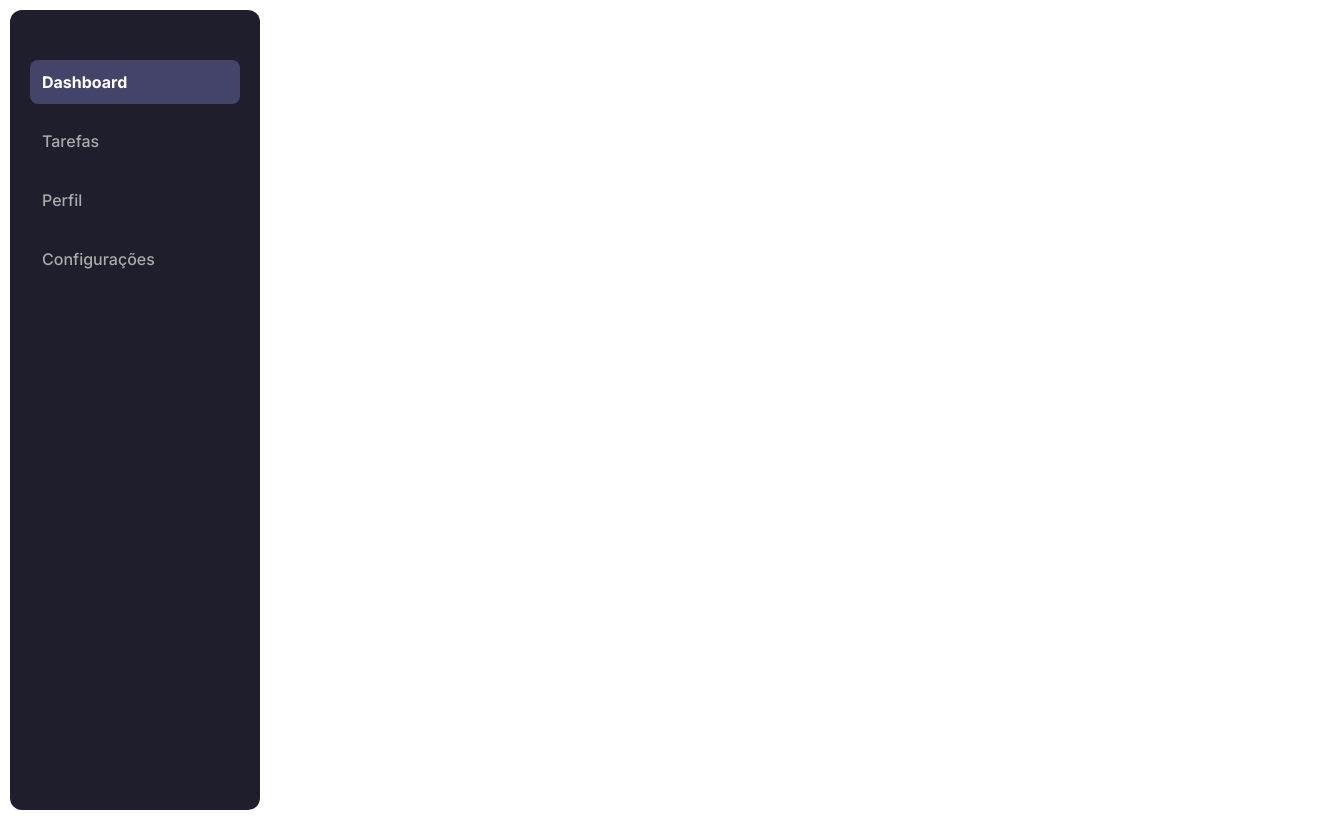
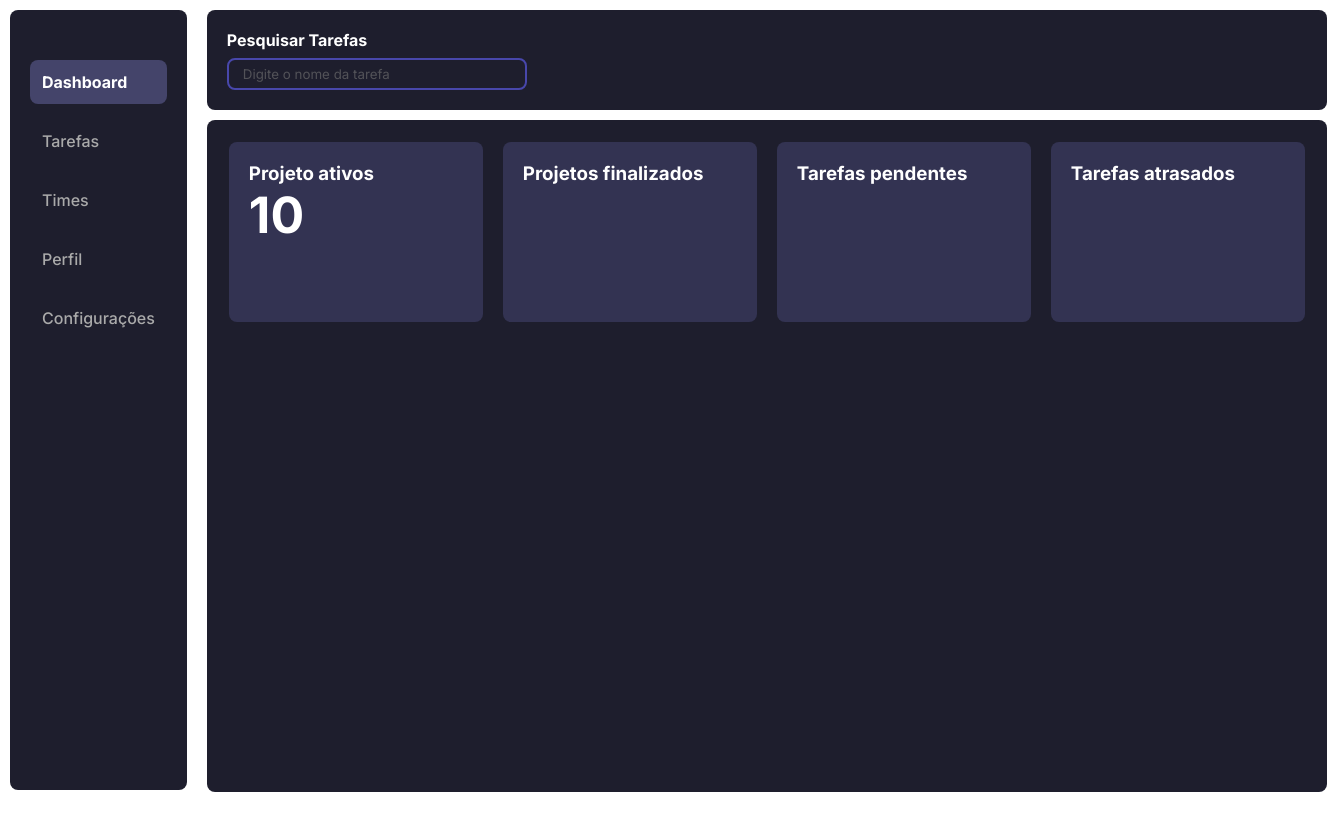
Before and after one commit to felipeLima29/team-task-manager, a React app in the folder frontend/: page /dashboard in a window 1280 px wide. Shown: the whole page, 1337 px wide, since content can reach past the window. Built offline with nearby package versions, Linux system fonts and the light colour scheme; no server answers; the HTML template or start-up script is replaced by a standard one.

Commit message:
feat(dashboard-page): adiciona cards com informacoes

```diff
--- a/frontend/src/components/Sidebar/Sidebar.jsx
+++ b/frontend/src/components/Sidebar/Sidebar.jsx
@@ -29,6 +29,14 @@ export default function Sidebar() {
                 </NavLink>
 
                 <NavLink
+                    to="/teams"
+                    className={({ isActive }) => isActive ? styles.active : ''
+                    }
+                >
+                    Times
+                </NavLink>
+
+                <NavLink
                     to="/profile"
                     className={({ isActive }) => isActive ? styles.active : ''
                     }
--- a/frontend/src/components/Sidebar/Sidebar.module.css
+++ b/frontend/src/components/Sidebar/Sidebar.module.css
@@ -4,11 +4,11 @@
   flex-direction: column;
   gap: 10px;
   width: 250px;
-  min-height: 100vh;
+  min-height: 90vh;
   background-color: #1e1e2d;
   color: white;
   padding: 20px;
-  border-radius: 12px;
+  border-radius: 8px;
   margin: 10px 10px 10px 10px;
   font-family: var(--font-primary);
 }
--- /dev/null
+++ b/frontend/src/components/StatCard/StatCard.jsx
@@ -0,0 +1,16 @@
+import styles from './StatCard.module.css';
+
+export default function Card({ tittle, description }) {
+
+    return (
+
+        <div className={styles.card}>
+
+            <h3 className={styles.tittle}>{tittle}</h3>
+
+            <p>{description}</p>
+
+        </div>
+
+    )
+}
--- /dev/null
+++ b/frontend/src/components/StatCard/StatCard.module.css
@@ -0,0 +1,28 @@
+.card {
+    display: flex;
+    background-color: #333352;
+    width: 100vh;
+    height: 180px;
+    flex-direction: column;
+    border-radius: 8px;
+    padding: 20px;
+    margin: 10px 10px 10px 10px;
+}
+
+h3 {
+    color: white;
+}
+
+.details {
+    display: flex;
+    flex-direction: column;
+    gap: 10px;
+
+}
+
+p {
+    color: white;
+    font-size: 50px;
+    font-family: var(--font-primary);
+    font-weight: var(--font-bold);
+}
--- a/frontend/src/layouts/DashboardLayout.module.css
+++ b/frontend/src/layouts/DashboardLayout.module.css
@@ -6,5 +6,5 @@
 
 .main {
   flex: 1;
-  padding: 20px;
+
 }
--- a/frontend/src/pages/Dashboard/Dashboard.jsx
+++ b/frontend/src/pages/Dashboard/Dashboard.jsx
@@ -1,3 +1,5 @@
+import StatCard from '../../components/StatCard/StatCard';
+import Input from '../../components/Input/Input';
 import styles from './Dashboard.module.css';
 
 export default function Dashboard() {
@@ -7,7 +9,38 @@ export default function Dashboard() {
 
         <div className={styles.dashboard}>
 
+            <div className={styles.search}>
 
+                <Input
+                    label="Pesquisar Tarefas"
+                    type="text"
+                    placeholder="Digite o nome da tarefa"
+                />
+
+            </div>
+
+            <main className={styles.content}>
+
+                <div className={styles.statCard}>
+
+                    <StatCard
+                        tittle="Projeto ativos"
+                        description="10"
+                    />
+                    <StatCard
+                        tittle="Projetos finalizados"
+                    />
+                    <StatCard
+                        tittle="Tarefas pendentes"
+                    />
+                    <StatCard
+                        tittle="Tarefas atrasados"
+                    />
+                </div>
+
+
+
+            </main>
 
         </div>
 
--- a/frontend/src/pages/Dashboard/Dashboard.module.css
+++ b/frontend/src/pages/Dashboard/Dashboard.module.css
@@ -1,6 +1,39 @@
-.dashboard{
+.dashboard {
     display: flex;
     flex-direction: column;
     align-items: center;
     justify-content: center;
 }
+
+.search {
+    display: flex;
+    box-sizing: border-box;
+    flex-direction: column;
+    gap: 10px;
+    width: 140vh;
+    min-height: 12vh;
+    padding: 20px;
+    margin: 10px 10px 10px 10px;
+    background-color: #1e1e2d;
+    color: white;
+    border-radius: 8px;
+    font-family: var(--font-primary);
+}
+
+.content {
+    display: flex;
+    box-sizing: border-box;
+    flex-direction: column;
+    gap: 10px;
+    width: 140vh;
+    min-height: 84vh;
+    padding: 12px;
+    background-color: #1e1e2d;
+    border-radius: 8px;
+    font-family: var(--font-primary);
+}
+
+.statCard {
+    display: flex;
+    flex-direction: row;
+}
--- /dev/null
+++ b/frontend/src/pages/Teams/Teams.jsx
@@ -0,0 +1,12 @@
+import styles from './Teams.module.css';
+
+export default function Teams() {
+
+    return (
+
+        <div className={styles.teams}>
+
+        </div>
+
+    )
+}
--- a/frontend/src/routes/AppRoutes.jsx
+++ b/frontend/src/routes/AppRoutes.jsx
@@ -6,6 +6,7 @@ import DashboardLayout from "../layouts/DashboardLayout";
 import Tasks from "../pages/Tasks/Tasks";
 import Settings from "../pages/Settings/Settings";
 import Profile from "../pages/Profile/Profile";
+import Teams from "../pages/Teams/Teams";
 
 export default function AppRoutes() {
     return (
@@ -19,6 +20,8 @@ export default function AppRoutes() {
 
                 <Route path="/tasks" element={<Tasks />} />
 
+                <Route path="/teams" element={<Teams />} />
+
                 <Route path="/profile" element={<Profile />} />
 
                 <Route path="/settings" element={<Settings />} />
```
Also changed, not shown: frontend/src/pages/Teams/Teams.module.css (added).
